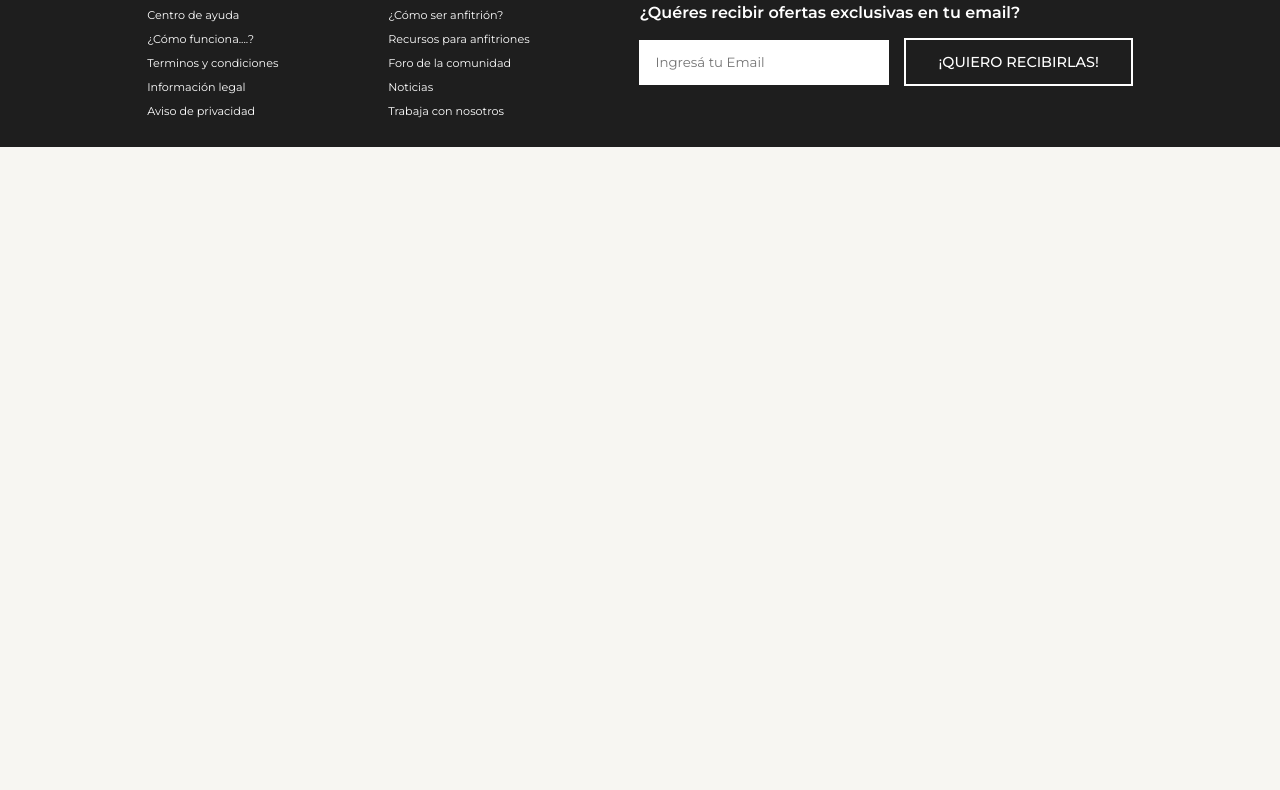
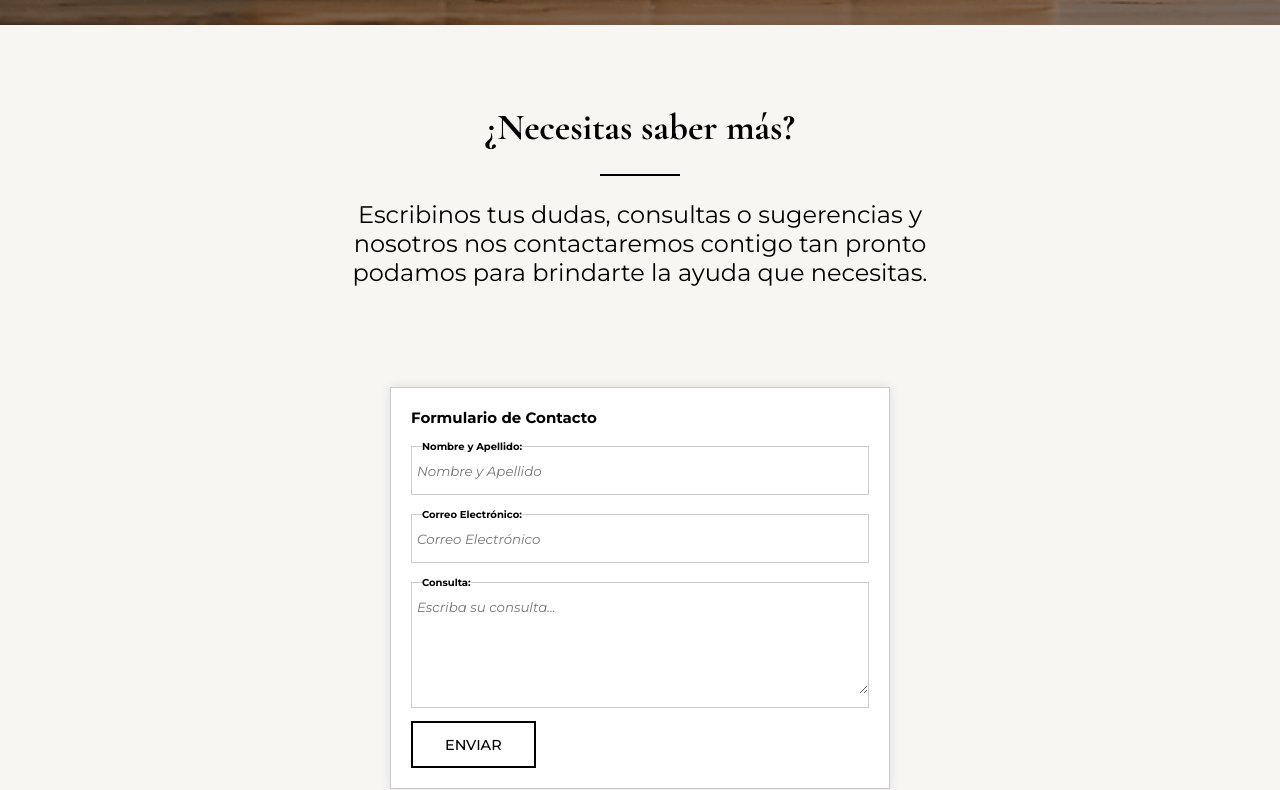
Before and after one commit to BeluzitaRomero/IDW-proyecto-integrador, a React (Create React App) app: page /contacto in a window 1280 px wide. Shown: the part 401-1191 px from the top of the page. Before the commit the page ends 800 px from the top, so only its background shows below. Built offline with nearby package versions, Linux system fonts and the light colour scheme.

Commit message:
esqueleto form

```diff
--- a/package.json
+++ b/package.json
@@ -9,7 +9,7 @@
     "react": "^18.3.1",
     "react-dom": "^18.3.1",
     "react-router-dom": "^6.23.1",
-    "react-scripts": "5.0.1",
+    "react-scripts": "^5.0.1",
     "web-vitals": "^2.1.4"
   },
   "scripts": {
--- /dev/null
+++ b/src/pages/Contact/Contact.css
@@ -0,0 +1,61 @@
+.m-contact {
+  background-image: linear-gradient(rgba(0, 0, 0, 0.35), rgba(0, 0, 0, 0.35)),
+    url("../../assets/img/banner-contact.jpg");
+}
+.formulario {
+  background-color: #fff;
+  width: 80%;
+  max-width: 500px;
+  margin: 20px auto;
+  padding: 20px;
+  border: 1px solid #ccc;
+  box-shadow: 0 0 10px rgba(0, 0, 0, 0.1);
+}
+
+.formulario legend {
+  display: block;
+  margin-bottom: 5px;
+  font-weight: bold;
+}
+
+.formulario input[type="text"],
+.formulario input[type="email"],
+.formulario textarea {
+  width: 100%;
+  padding: 5px;
+  margin-bottom: 10px;
+}
+
+.formulario textarea {
+  height: 100px;
+  resize: vertical;
+}
+
+.form-input,
+textarea {
+  font-style: italic;
+  font-family: Montserrat, sans-serif;
+  border: none;
+}
+
+label {
+  background-color: #fff;
+}
+
+input {
+  width: 100%;
+}
+
+input:focus,
+textarea:focus,
+select:focus {
+  outline: none;
+}
+
+fieldset {
+  border: 1px solid #ccc;
+}
+
+legend {
+  margin-left: 10px;
+}
--- a/src/pages/Contact/Contact.jsx
+++ b/src/pages/Contact/Contact.jsx
@@ -1,10 +1,45 @@
 import React from "react";
+import "./Contact.css";
 
 const Contact = () => {
   return (
-    <div>
-      <h1>Contacto</h1>
-    </div>
+    <main className="main-content">
+      <div className="banner m-contact">
+        <h1 className="main-title">Contacto</h1>
+      </div>
+      <div className="content-section m-y">
+        <h2 className="section-title">¿Necesitas saber más?</h2>
+        <hr />
+        <p className="m-y">
+          Escribinos tus dudas, consultas o sugerencias y nosotros nos
+          contactaremos contigo tan pronto podamos para brindarte la ayuda que
+          necesitas.
+        </p>
+      </div>
+      <div className="formulario">
+        <h2>Formulario de Contacto</h2>
+        <br />
+        <form action="#">
+          <fieldset>
+            <legend>Nombre y Apellido:</legend>
+            <input className="form-input" type="text" id="nombre" name="nombre" placeholder="Nombre y Apellido" required />
+          </fieldset>
+          <br />
+          <fieldset>
+            <legend>Correo Electrónico:</legend>
+            <input className="form-input" type="email" id="email" name="email" required placeholder="Correo Electrónico" />
+          </fieldset>
+          <br />
+          <fieldset>
+            <legend>Consulta:</legend>
+            <textarea className="form-input" id="consulta" name="consulta" required
+              placeholder="Escriba su consulta..."></textarea>
+          </fieldset>
+          <br />
+          <button className="btn secondary-button" type="submit">Enviar</button>
+        </form>
+      </div>
+    </main>
   );
 };
 
```
Also changed, not shown: src/assets/img/banner-contact.jpg (added), src/pages/Contact/Contac.css (deleted), 1 other file (tests, documents, lock files or other folders).
